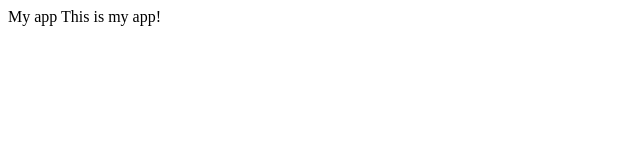
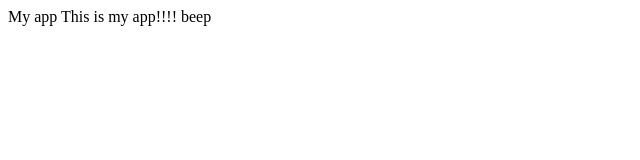
Before and after one commit to MrTwitch/myappsample, a plain HTML site: page index.html in a window 1280 px wide. Shown: the full height of the page, 0-640 px from the left. Drawn offline with Linux system fonts and the light colour scheme.

Commit message:
changed app.js

```diff
--- a/app.js
+++ b/app.js
@@ -0,0 +1 @@
+console.log('Hello');
--- a/index.html
+++ b/index.html
@@ -3,6 +3,6 @@
         <title<> My app</title>
     </head>
     <body>
-         This is my app!
+         This is my app!!!! beep
         </body>
 </html>
```
